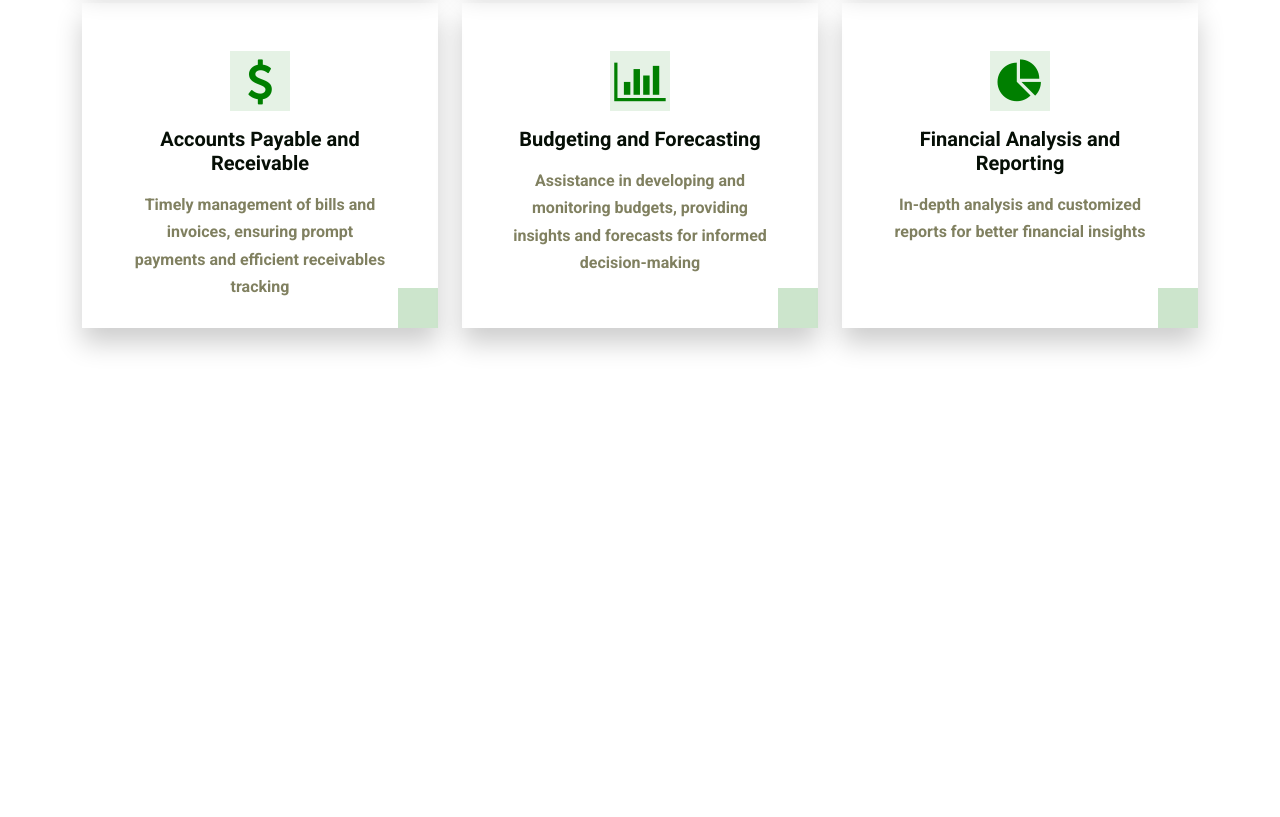
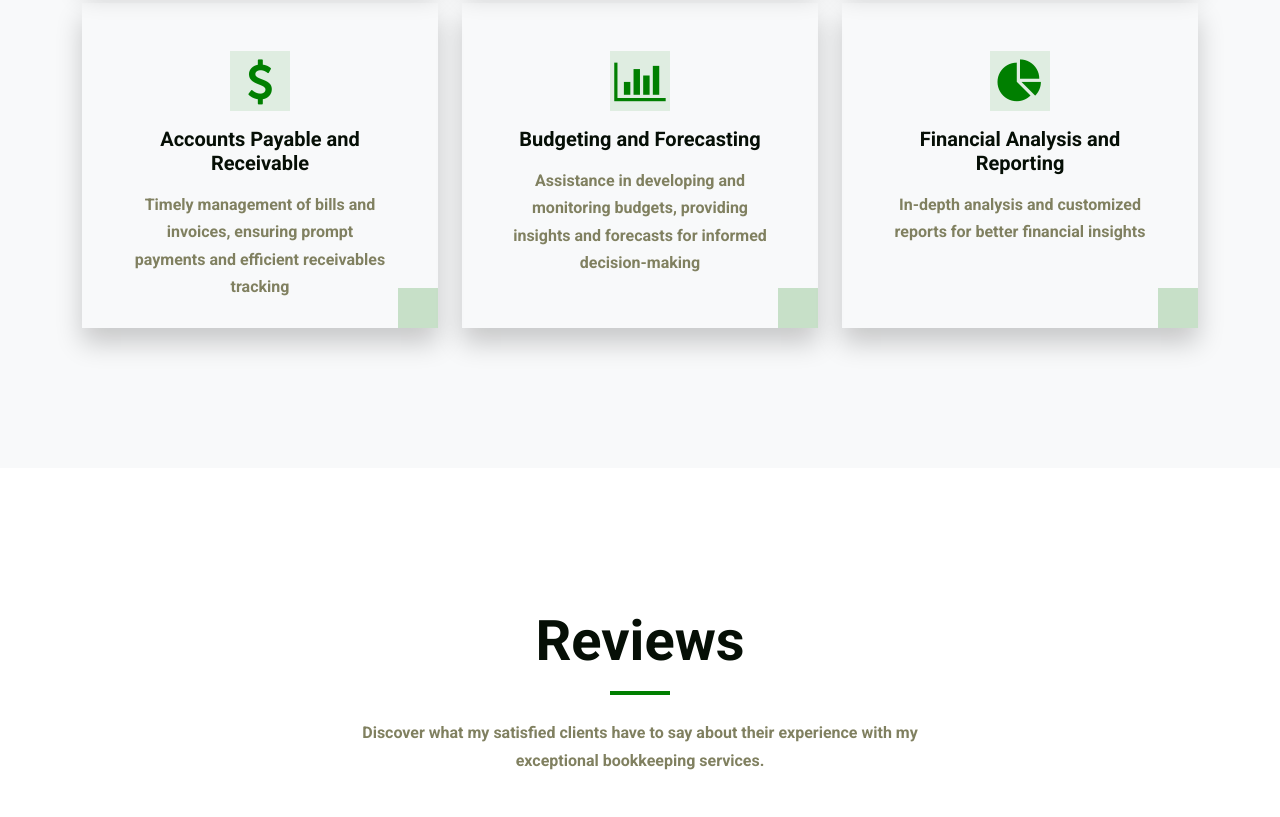
Before and after one commit to alexiscodes21/bookkeeper-website, a website: page index.html in a window 1280 px wide. Shown: the part 2735-3552 px from the top of the page. Before the commit the page ends 3483 px from the top, so only its background shows below. Drawn offline with nearby package versions, Linux system fonts and the light colour scheme.

Commit message:
start reviews section

```diff
--- a/index.html
+++ b/index.html
@@ -130,7 +130,7 @@
     </section>
 
     <!-- services -->
-    <section id="services" class="section-padding border-top">
+    <section id="services" class="section-padding bg-light border-top">
       <div class="container">
         <div class="row">
           <div class="col-12 text-center">
@@ -205,7 +205,17 @@
 
     <!-- reviews -->
     <section id="reviews" class="section-padding">
-
+      <div class="container">
+        <div class="row">
+          <div class="col-12 text-center">
+            <div class="section-title">
+              <h1 class="display-4 fw-semibold">Reviews</h1>
+              <div class="line"></div>
+              <p>Discover what my satisfied clients have to say about their experience with my exceptional bookkeeping services.</p>
+            </div>
+          </div>
+        </div>
+      </div>
     </section>
 
     <!-- build:js js/main.js -->
```
